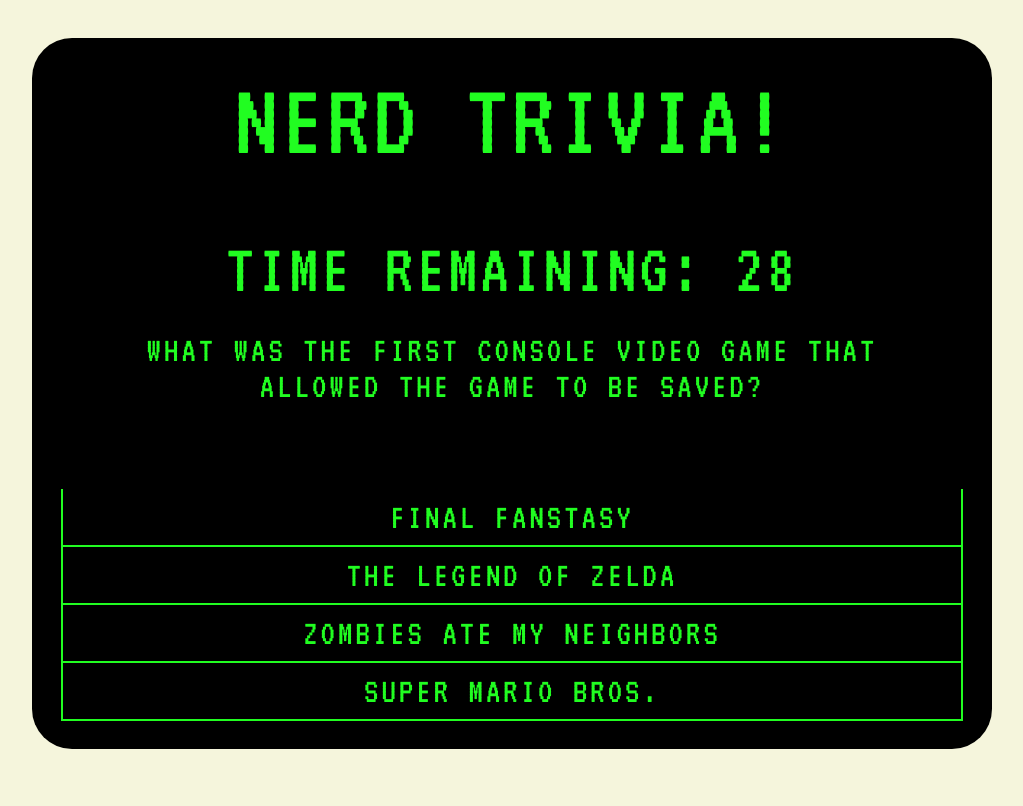
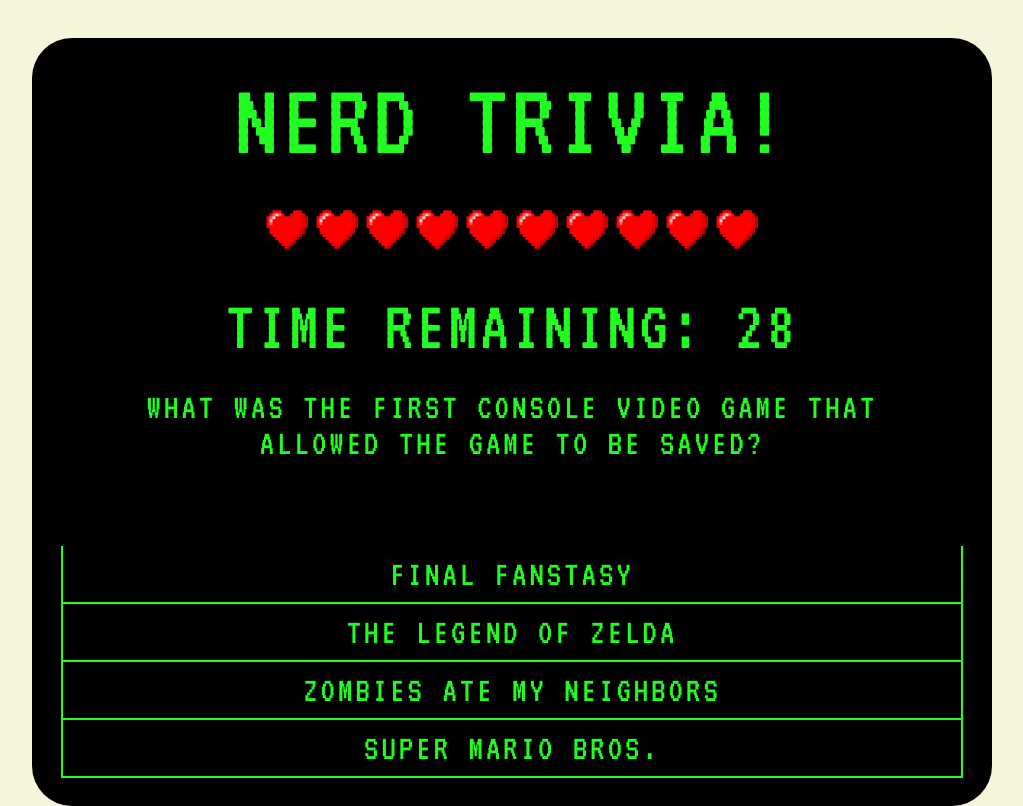
Before and after one commit to powch/TriviaGame, a plain HTML site: page index.html in a window 1280 px wide. Both pictures are taken after a click on the element "PRESS HERE TO START!". Shown: the whole page, without its empty margins (128-1151 px from the left). Drawn offline with nearby package versions, Linux system fonts and the light colour scheme.

Commit message:
add heart bar. to resize miss and time out gifs so it doesnt cause scrolling.

```diff
--- a/assets/css/style.css
+++ b/assets/css/style.css
@@ -43,3 +43,13 @@ body {
 #title {
     font-size: 3rem;
 }
+
+#hearts {
+    padding: 0px;
+}
+
+#hearts img {
+    display: inline-block;
+    height: 50px;
+    width: 50px;
+}
--- a/assets/javascript/app.js
+++ b/assets/javascript/app.js
@@ -90,6 +90,7 @@ var funcs = {
     questionCounter: 0,
     seconds: 30,
     intervalPID: 0,
+    heartCounter: 10,
     startScreen: function () {
         var newBtn = $('<h1>');
         newBtn.addClass('startBtn');
@@ -97,6 +98,7 @@ var funcs = {
         newBtn.click(function () {
             funcs.quizGen();
             funcs.startTimer();
+            funcs.heartBar();
         });
         question.append(newBtn);
     },
@@ -171,6 +173,8 @@ var funcs = {
         this.seconds = 30;
         this.wrong += 1;
         this.questionCounter += 1;
+        this.heartCounter -= 1;
+        this.heartBar();
         if (this.questionCounter === 10) {
             funcs.endScreen();
         } else {
@@ -189,6 +193,8 @@ var funcs = {
         this.seconds = 30;
         this.wrong += 1;
         this.questionCounter += 1;
+        this.heartCounter -= 1;
+        this.heartBar();
         if (this.questionCounter === 10) {
             funcs.endScreen();
         } else {
@@ -231,6 +237,14 @@ var funcs = {
                 newImg.attr('src', 'assets/images/game-over.gif');
         }
         answers.append(newImg);
+    },
+    heartBar: function() {
+        $('#hearts').empty();
+        for (var i = 0; i < funcs.heartCounter; i++) {
+            var newImg = $('<img>');
+            newImg.attr('src', 'assets/images/heart.png');
+            $('#hearts').append(newImg);
+        }
     }
 }
 
--- a/index.html
+++ b/index.html
@@ -14,6 +14,7 @@
         <div class="center">
             <h1 id="title">nerd trivia!</h1>
         </div>
+        <div class="center" id="hearts"></div>
         <div class="center">
             <div id="timer"></div>
             <div class="center" id="question"></div>
```
